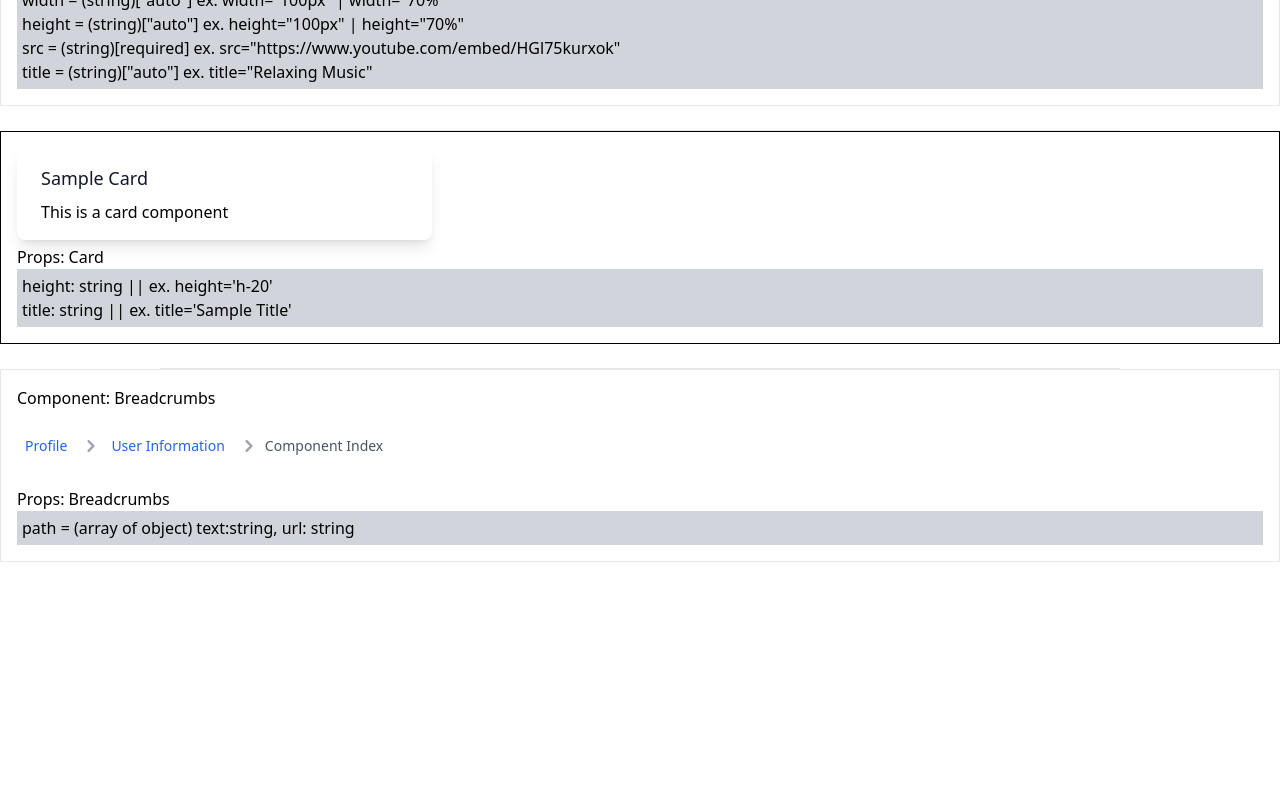
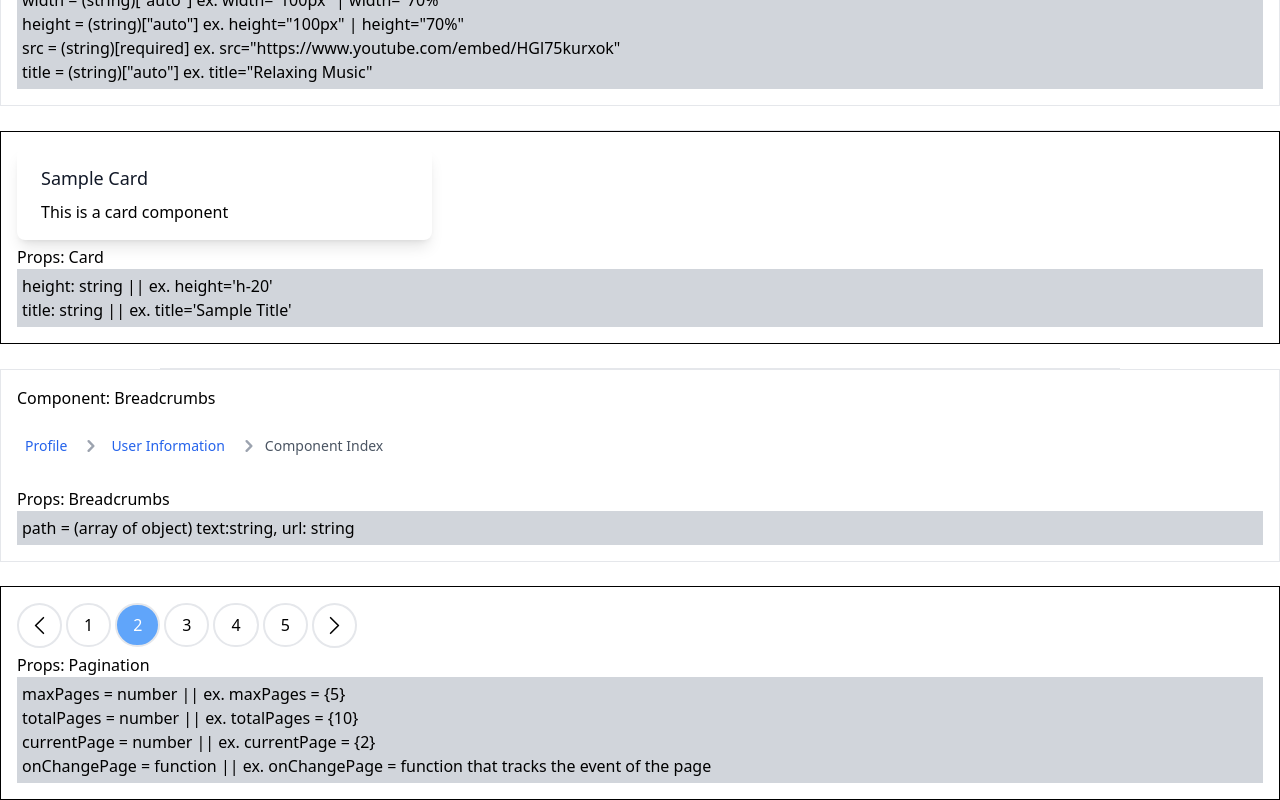
Before and after one commit to ragg09/sph-lms-test-deploy, a Next.js app in the folder client/: page /demo/components in a window 1280 px wide. Shown: the part 901-1701 px from the top of the page. Before the commit the page ends 1463 px from the top, so only its background shows below. Built offline with nearby package versions, Linux system fonts and the light colour scheme.

Commit message:
[Reusable Component] Pagination

```diff
--- a/client/src/pages/demo/components/index.tsx
+++ b/client/src/pages/demo/components/index.tsx
@@ -1,10 +1,17 @@
 /* eslint-disable react/no-unescaped-entities */
-import React, { Fragment } from 'react';
+import React, { Fragment, useState } from 'react';
 import Iframe from '@/src/shared/components/Iframe';
 import Breadcrumbs from '@/src/shared/components/Breadcrumbs';
 import Card from '@/src/shared/components/Card';
+import Pagination from '@/src/shared/components/Pagination';
 
 const DemoComponent: React.FunctionComponent = () => {
+  // sets up the state of the page to track user interaction
+  const [currentPage, setCurrentPage] = useState(2);
+  const handleChangePageEvent = (page: number): void => {
+    setCurrentPage(page);
+  };
+
   return (
     <Fragment>
       <div className="container mx-auto">
@@ -97,6 +104,29 @@ const DemoComponent: React.FunctionComponent = () => {
             </div>
           </div>
         </div>
+
+        <br />
+        <div className="p-4 border first-line:-b border-black" id="pagination">
+          <Pagination
+            maxPages={5}
+            totalPages={10}
+            currentPage={currentPage}
+            onChangePage={handleChangePageEvent}
+          />
+          <div className="mt-[5px]">
+            <h1>Props: Pagination</h1>
+            <div className="bg-gray-300 p-[5px]">
+              maxPages = number || ex. maxPages = &#123;{5}&#125;
+              <br />
+              totalPages = number || ex. totalPages = &#123;{10}&#125;
+              <br />
+              currentPage = number || ex. currentPage = &#123;{2}&#125;
+              <br />
+              onChangePage = function || ex. onChangePage = function that tracks
+              the event of the page
+            </div>
+          </div>
+        </div>
       </div>
     </Fragment>
   );
--- /dev/null
+++ b/client/src/shared/components/Pagination/index.tsx
@@ -0,0 +1,88 @@
+import React from 'react';
+import PreviousIcon from '@/src/shared/icons/previous';
+import NextIcon from '@/src/shared/icons/next';
+
+interface PaginationProps {
+  maxPages: number;
+  totalPages: number;
+  currentPage: number;
+  onChangePage: (page: number) => void;
+}
+
+const Pagination: React.FC<PaginationProps> = ({
+  maxPages,
+  totalPages,
+  currentPage,
+  onChangePage
+}) => {
+  const startIndex = Math.max(currentPage - Math.floor(maxPages / 2), 0);
+  const endIndex = Math.min(startIndex + maxPages, totalPages);
+  const pages = Array.from(
+    { length: endIndex - startIndex },
+    (_, i) => startIndex + i + 1
+  );
+  const prevPage = currentPage - 1;
+  const nextPage = currentPage + 1;
+  const isFirstPage = currentPage === 1;
+  const isLastPage = currentPage === totalPages;
+
+  const handlePageChange = (page: number): void => {
+    if (onChangePage != null) {
+      onChangePage(page);
+    }
+  };
+
+  return (
+    <nav>
+      <ul className="flex">
+        {!isFirstPage && (
+          <li className="mr-1">
+            <div
+              className="flex items-center border-2 hover:bg-blue-400 hover:text-white px-2 py-2 rounded-full"
+              onClick={() => {
+                handlePageChange(prevPage);
+              }}
+            >
+              <PreviousIcon height={25} width={25} />
+            </div>
+          </li>
+        )}
+
+        {pages.map((page) => {
+          const isCurrentPage = currentPage === page;
+          const className = isCurrentPage
+            ? 'border-2 bg-blue-400 text-white px-4 py-2 rounded-full'
+            : 'border-2 hover:bg-blue-400 hover:text-white px-4 py-2 rounded-full';
+
+          return (
+            <li key={page} className="mr-1">
+              <div
+                className={className}
+                onClick={() => {
+                  handlePageChange(page);
+                }}
+              >
+                {page}
+              </div>
+            </li>
+          );
+        })}
+
+        {!isLastPage && (
+          <li className="mr-1">
+            <div
+              className="flex items-center border-2 hover:bg-blue-400 hover:text-white px-2 py-2 rounded-full"
+              onClick={() => {
+                handlePageChange(nextPage);
+              }}
+            >
+              <NextIcon height={25} width={25} />
+            </div>
+          </li>
+        )}
+      </ul>
+    </nav>
+  );
+};
+
+export default Pagination;
```
